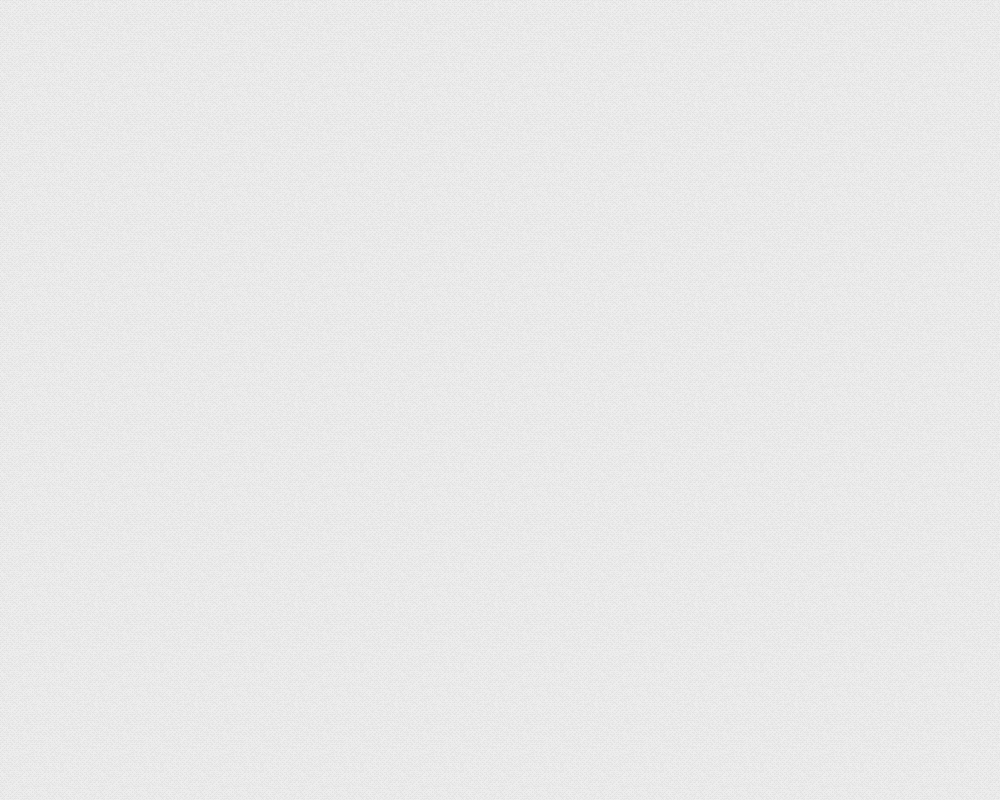
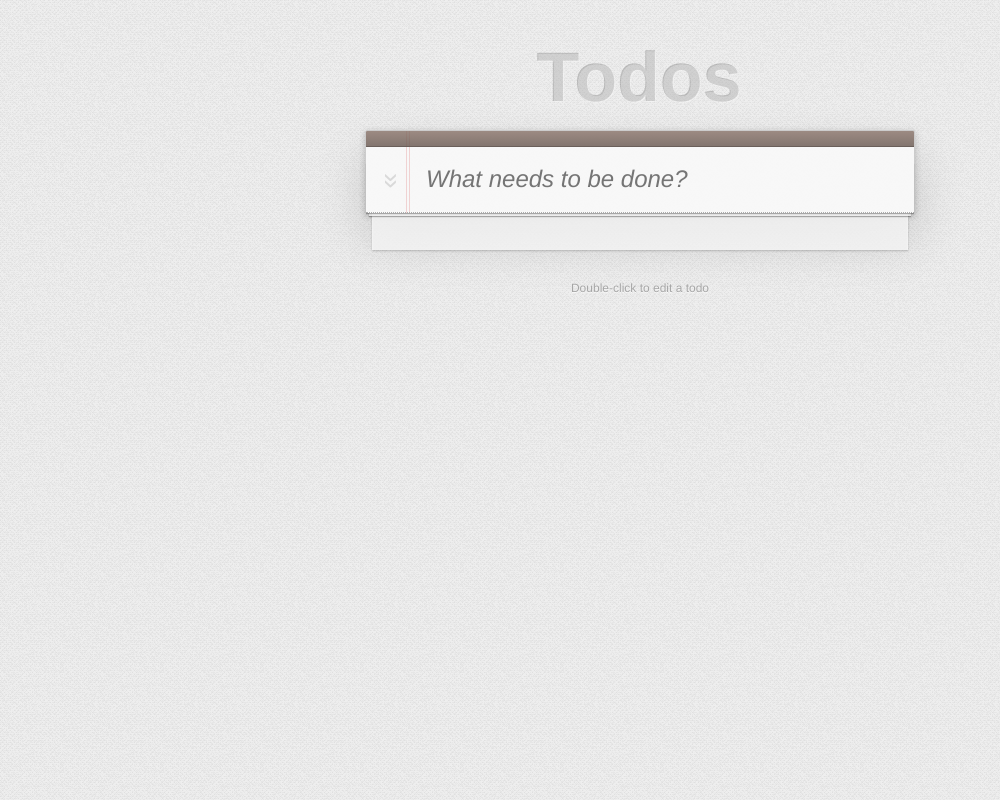
Before and after one commit to dschwertfeger/todos, a plain HTML site: page index.html in a window 1280 px wide. Shown: the whole page, without its empty margins (0-1000 px from the left). Drawn offline with Linux system fonts and the light colour scheme.

Commit message:
added html skeleton

```diff
--- a/index.html
+++ b/index.html
@@ -7,6 +7,21 @@
   <link rel="stylesheet" href="assets/base.css">
 </head>
 <body>
+  <section id="todoapp">
+    <header id="header">
+      <h1>Todos</h1>
+      <input id="new-todo" placeholder="What needs to be done?" autofocus>
+    </header>
+    <section id="main">
+      <input id="toggle-all" type="checkbox">
+      <label for="toggle-all">Mark all as complete</label>
+      <ul id="todo-list"></ul>
+    </section>
+    <footer id="footer"></footer>
+  </section>
+  <div id="info">
+    <p>Double-click to edit a todo</p>
+  </div>
   <script type="text/template" id="item-template"></script>
   <script type="text/template" id="stats-template"></script>
   <script src="js/lib/jquery.min.js"></script>
```
